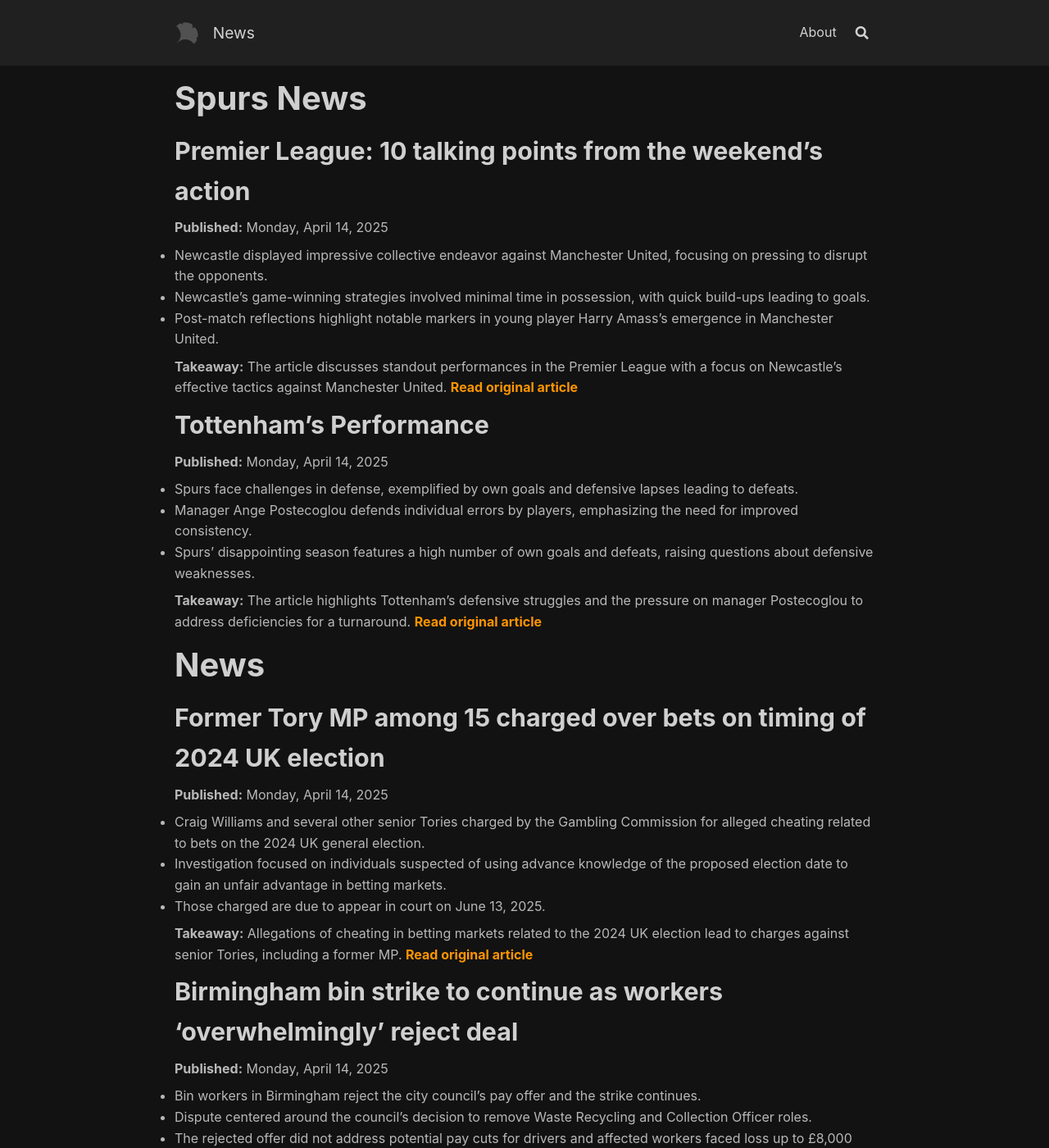
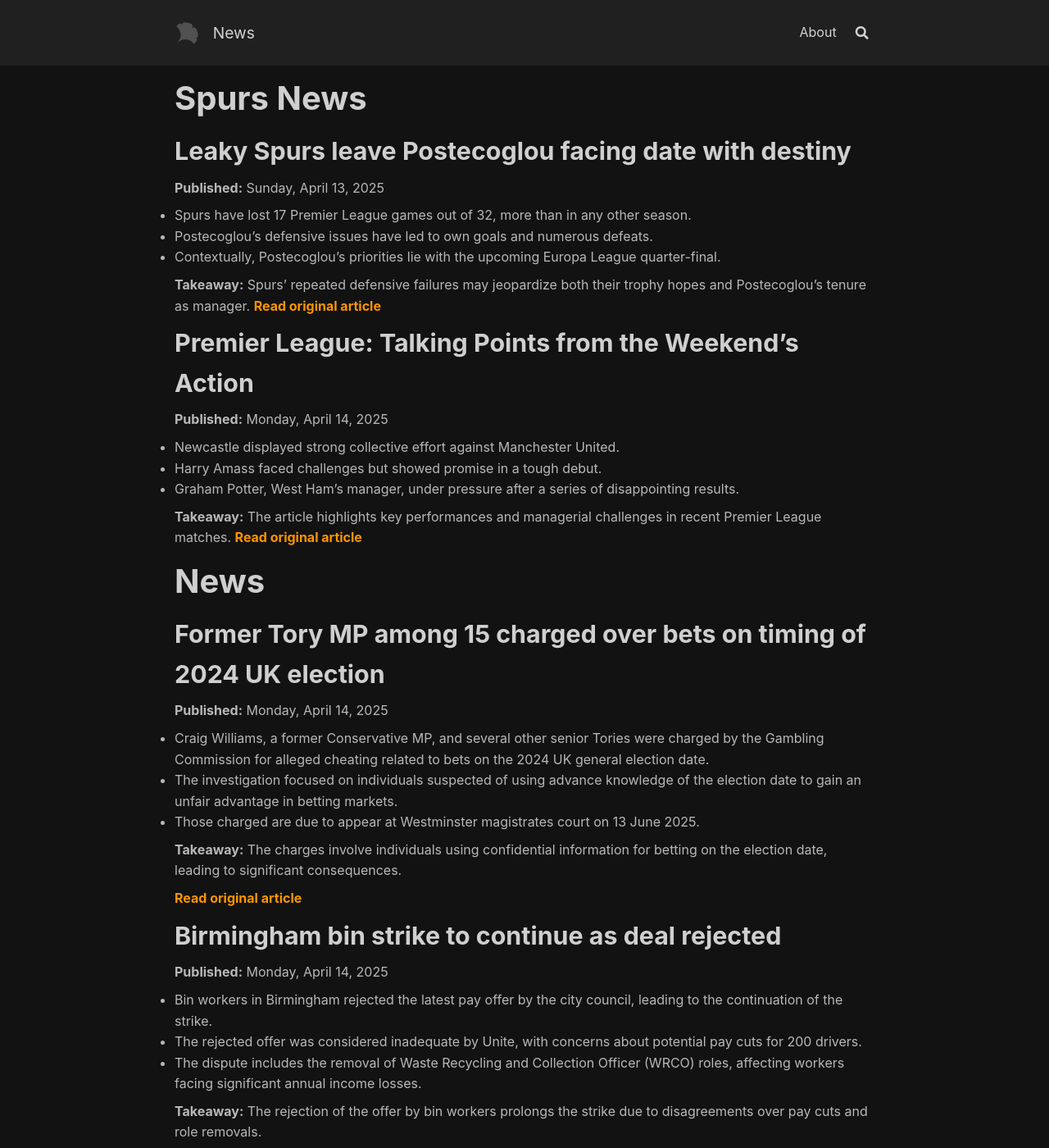
Before and after one commit to jonhadfield/jonhadfield.github.io, a Jekyll site: the page built from index.md, in a window 1280 px wide and 1400 px high. Shown: the whole window at 82% size. Built offline with Jekyll 4.4.1, drawn with Linux system fonts in a browser that asks for light colours; nearby versions of some CDN libraries; some of the changed text lies outside the part shown.

Commit message:
update files.

```diff
--- a/index.md
+++ b/index.md
@@ -14,51 +14,56 @@ footer: false
 
 
 # Spurs News
-## Premier League: 10 talking points from the weekend’s action
+## Leaky Spurs leave Postecoglou facing date with destiny
+**Published:** Sunday, April 13, 2025
+
+- Spurs have lost 17 Premier League games out of 32, more than in any other season.
+- Postecoglou's defensive issues have led to own goals and numerous defeats.
+- Contextually, Postecoglou's priorities lie with the upcoming Europa League quarter-final.
+
+**Takeaway:** Spurs' repeated defensive failures may jeopardize both their trophy hopes and Postecoglou's tenure as manager.
+[Read original article](https://www.bbc.com/sport/football/articles/c0jz42d8442o)
+
+## Premier League: Talking Points from the Weekend's Action
 **Published:** Monday, April 14, 2025
 
-- Newcastle displayed impressive collective endeavor against Manchester United, focusing on pressing to disrupt the opponents.
-- Newcastle's game-winning strategies involved minimal time in possession, with quick build-ups leading to goals.
-- Post-match reflections highlight notable markers in young player Harry Amass's emergence in Manchester United.
+- Newcastle displayed strong collective effort against Manchester United.
+- Harry Amass faced challenges but showed promise in a tough debut.
+- Graham Potter, West Ham's manager, under pressure after a series of disappointing results.
 
-**Takeaway:** The article discusses standout performances in the Premier League with a focus on Newcastle's effective tactics against Manchester United. [Read original article](https://www.theguardian.com/football/2025/apr/14/premier-league-10-talking-points-from-the-weekends-action)
-
-## Tottenham's Performance
-**Published:** Monday, April 14, 2025
-
-- Spurs face challenges in defense, exemplified by own goals and defensive lapses leading to defeats.
-- Manager Ange Postecoglou defends individual errors by players, emphasizing the need for improved consistency.
-- Spurs' disappointing season features a high number of own goals and defeats, raising questions about defensive weaknesses.
-
-**Takeaway:** The article highlights Tottenham's defensive struggles and the pressure on manager Postecoglou to address deficiencies for a turnaround. [Read original article](https://www.theguardian.com/football/2025/apr/14/premier-league-10-talking-points-from-the-weekends-action)
+**Takeaway:** The article highlights key performances and managerial challenges in recent Premier League matches.
+[Read original article](https://www.theguardian.com/football/2025/apr/14/premier-league-10-talking-points-from-the-weekends-action)
 
 # News
 
 ## Former Tory MP among 15 charged over bets on timing of 2024 UK election
 **Published:** Monday, April 14, 2025
 
-- Craig Williams and several other senior Tories charged by the Gambling Commission for alleged cheating related to bets on the 2024 UK general election.
-- Investigation focused on individuals suspected of using advance knowledge of the proposed election date to gain an unfair advantage in betting markets.
-- Those charged are due to appear in court on June 13, 2025.
+- Craig Williams, a former Conservative MP, and several other senior Tories were charged by the Gambling Commission for alleged cheating related to bets on the 2024 UK general election date.
+- The investigation focused on individuals suspected of using advance knowledge of the election date to gain an unfair advantage in betting markets.
+- Those charged are due to appear at Westminster magistrates court on 13 June 2025.
 
-**Takeaway:** Allegations of cheating in betting markets related to the 2024 UK election lead to charges against senior Tories, including a former MP. [Read original article](https://www.theguardian.com/uk-news/2025/apr/14/gambling-commission-charges-15-over-bets-into-timing-of-2024-general-election)
+**Takeaway:** The charges involve individuals using confidential information for betting on the election date, leading to significant consequences.
 
-## Birmingham bin strike to continue as workers 'overwhelmingly' reject deal
+[Read original article](https://www.theguardian.com/uk-news/2025/apr/14/gambling-commission-charges-15-over-bets-into-timing-of-2024-general-election)
+
+## Birmingham bin strike to continue as deal rejected
 **Published:** Monday, April 14, 2025
 
-- Bin workers in Birmingham reject the city council's pay offer and the strike continues.
-- Dispute centered around the council's decision to remove Waste Recycling and Collection Officer roles.
-- The rejected offer did not address potential pay cuts for drivers and affected workers faced loss up to £8,000 annually.
+- Bin workers in Birmingham rejected the latest pay offer by the city council, leading to the continuation of the strike.
+- The rejected offer was considered inadequate by Unite, with concerns about potential pay cuts for 200 drivers.
+- The dispute includes the removal of Waste Recycling and Collection Officer (WRCO) roles, affecting workers facing significant annual income losses.
 
-**Takeaway:** The rejection of the council's offer leads to the continuation of the month-long strike by bin workers in Birmingham. [Read original article](https://www.bbc.com/news/articles/cd9ljx8qdqdo)
+**Takeaway:** The rejection of the offer by bin workers prolongs the strike due to disagreements over pay cuts and role removals.
 
+[Read original article](https://www.bbc.com/news/articles/cd9ljx8qdqdo)
 
 # Tech News
 ## PS5 price jumps £40 as Sony cites 'challenging' market conditions
 **Published:** Monday, April 14, 2025
 
-- Sony raised the price of its PlayStation 5 consoles globally, with the digital edition now priced at £429.99 in the UK and €499.99 in Europe.
-- The company attributed the price increase to high inflation and fluctuating exchange rates, affecting markets worldwide.
-- Sony's price adjustment aims to align the digital edition closer to the standard version to balance sales.
+- Sony raised the price of its PlayStation 5 consoles globally due to challenging market conditions.
+- The digital edition of the PS5 in the UK now costs £429.99, up by £40.
+- This is the second price increase for the PS5, with the digital edition now up by roughly £70 since its initial launch.
 
-**Takeaway:** Sony increases PS5 prices due to market challenges, including inflation and exchange rate fluctuations. [Read original article](https://www.bbc.com/news/articles/ce82391x2kyo)
+**Takeaway:** Sony increases PS5 prices citing market challenges, aligning digital edition with the standard version. [Read original article](https://www.bbc.com/news/articles/ce82391x2kyo)
```
